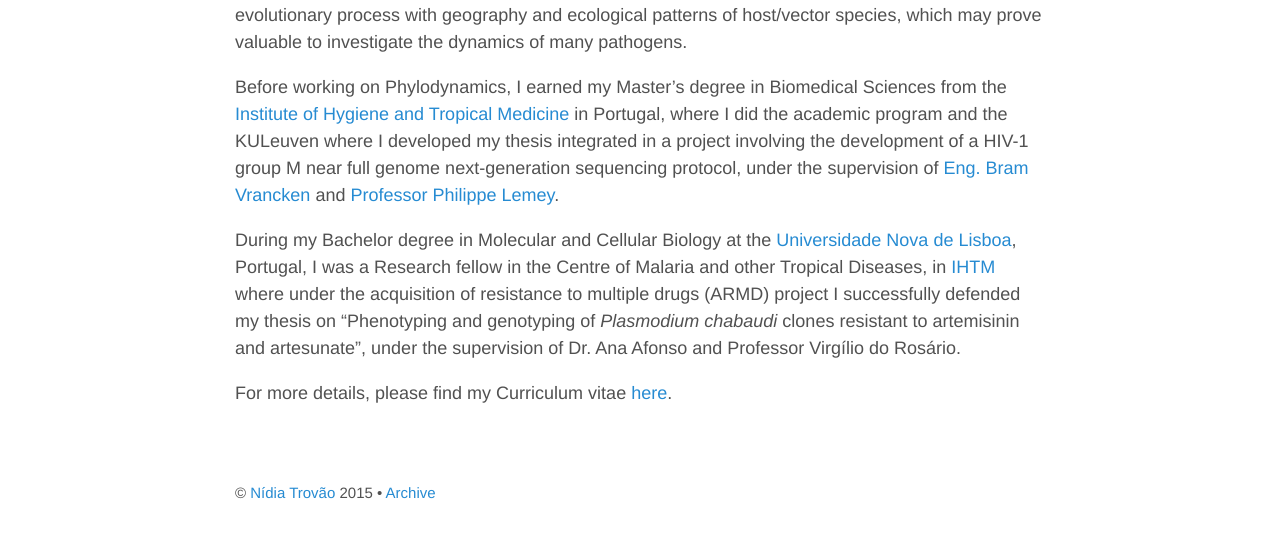
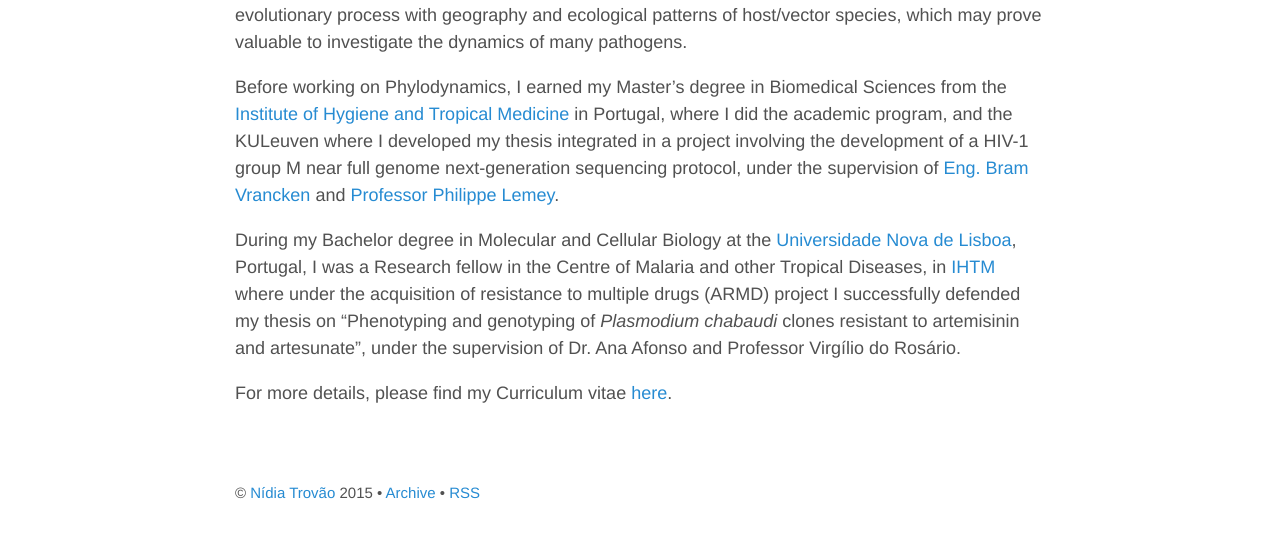
Before and after one commit to nidiatrovao/nidiatrovao.github.io, a Jekyll site: the page built from about.md, in a window 1280 px wide. Shown: the part 429-968 px from the top of the page. Built offline with Jekyll 4.4.1, drawn with Linux system fonts in a browser that asks for light colours.

Commit message:
edits about and default

```diff
--- a/_layouts/default.html
+++ b/_layouts/default.html
@@ -20,7 +20,7 @@
 
       <footer class="footer">
         <small>
-          &copy; <a href="http://www.google.com/recaptcha/mailhide/d?k=01RKQXgMiCn8dgvgHbVnzIPQ==&c=yAWm6xoNth1P87zR-8D3AIs1VdbTphSgX6CyOpHw4odFLGn6SO_x_4VJTao_19E0">Nídia Trovão</a> <time datetime="{{ site.time | date_to_xmlschema }}">{{ site.time | date: '%Y' }}</time> &bull; <a href="http://nidiatrovao.github.io/archive/">Archive</a>
+          &copy; <a href="http://www.google.com/recaptcha/mailhide/d?k=01RKQXgMiCn8dgvgHbVnzIPQ==&c=yAWm6xoNth1P87zR-8D3AIs1VdbTphSgX6CyOpHw4odFLGn6SO_x_4VJTao_19E0">Nídia Trovão</a> <time datetime="{{ site.time | date_to_xmlschema }}">{{ site.time | date: '%Y' }}</time> &bull; <a href="http://nidiatrovao.github.io/archive/">Archive</a> &bull; <a href="http://nidiatrovao.github.io/atom.xml">RSS</a>
         </small>
       </footer>
     </div>
--- a/about.md
+++ b/about.md
@@ -8,7 +8,7 @@ Right now, I am a PhD student in the field of Evolutionary Virology in the labor
 
 My current research goals are directed towards using sequence data to understand patterns in disease transmission, focusing on applying and extending Phylodynamic methods to investigate the spatio-temporal dynamics of several viral pathogens, with a particular focus on connecting the evolutionary process with geography and ecological patterns of host/vector species, which may prove valuable to investigate the dynamics of many pathogens.
 
-Before working on Phylodynamics, I earned my Master's degree in Biomedical Sciences from the [Institute of Hygiene and Tropical Medicine](http://www.ihmt.unl.pt/) in Portugal, where I did the academic program and the KULeuven where I developed my thesis integrated in a project involving the development of a HIV-1 group M near full genome next-generation sequencing protocol, under the supervision of [Eng. Bram Vrancken](https://rega.kuleuven.be/cev/ecv/lab-members/BramVrancken.html) and [Professor Philippe Lemey](https://rega.kuleuven.be/cev/ecv/lab-members/PhilippeLemey.html).
+Before working on Phylodynamics, I earned my Master's degree in Biomedical Sciences from the [Institute of Hygiene and Tropical Medicine](http://www.ihmt.unl.pt/) in Portugal, where I did the academic program, and the KULeuven where I developed my thesis integrated in a project involving the development of a HIV-1 group M near full genome next-generation sequencing protocol, under the supervision of [Eng. Bram Vrancken](https://rega.kuleuven.be/cev/ecv/lab-members/BramVrancken.html) and [Professor Philippe Lemey](https://rega.kuleuven.be/cev/ecv/lab-members/PhilippeLemey.html).
 
 During my Bachelor degree in Molecular and Cellular Biology at the [Universidade Nova de Lisboa](http://www.unl.pt/en/), Portugal, I was a Research fellow in the Centre of Malaria and other Tropical Diseases, in [IHTM](http://www.ihmt.unl.pt/) where under the acquisition of resistance to multiple drugs (ARMD) project I successfully defended my thesis on "Phenotyping and genotyping of <i>Plasmodium chabaudi</i> clones resistant to artemisinin and artesunate”, under the supervision of Dr. Ana Afonso and Professor Virgílio do Rosário.
 
```
